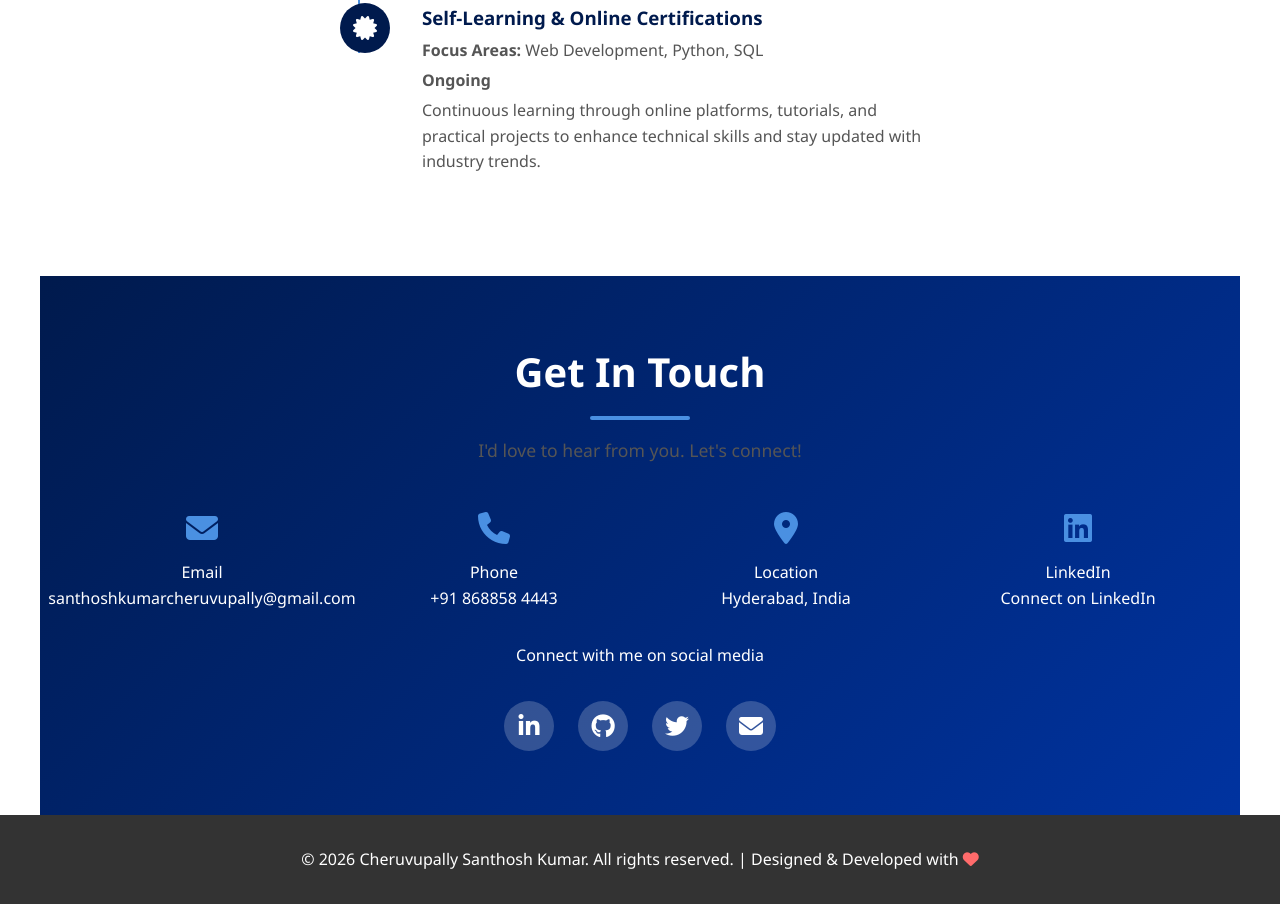
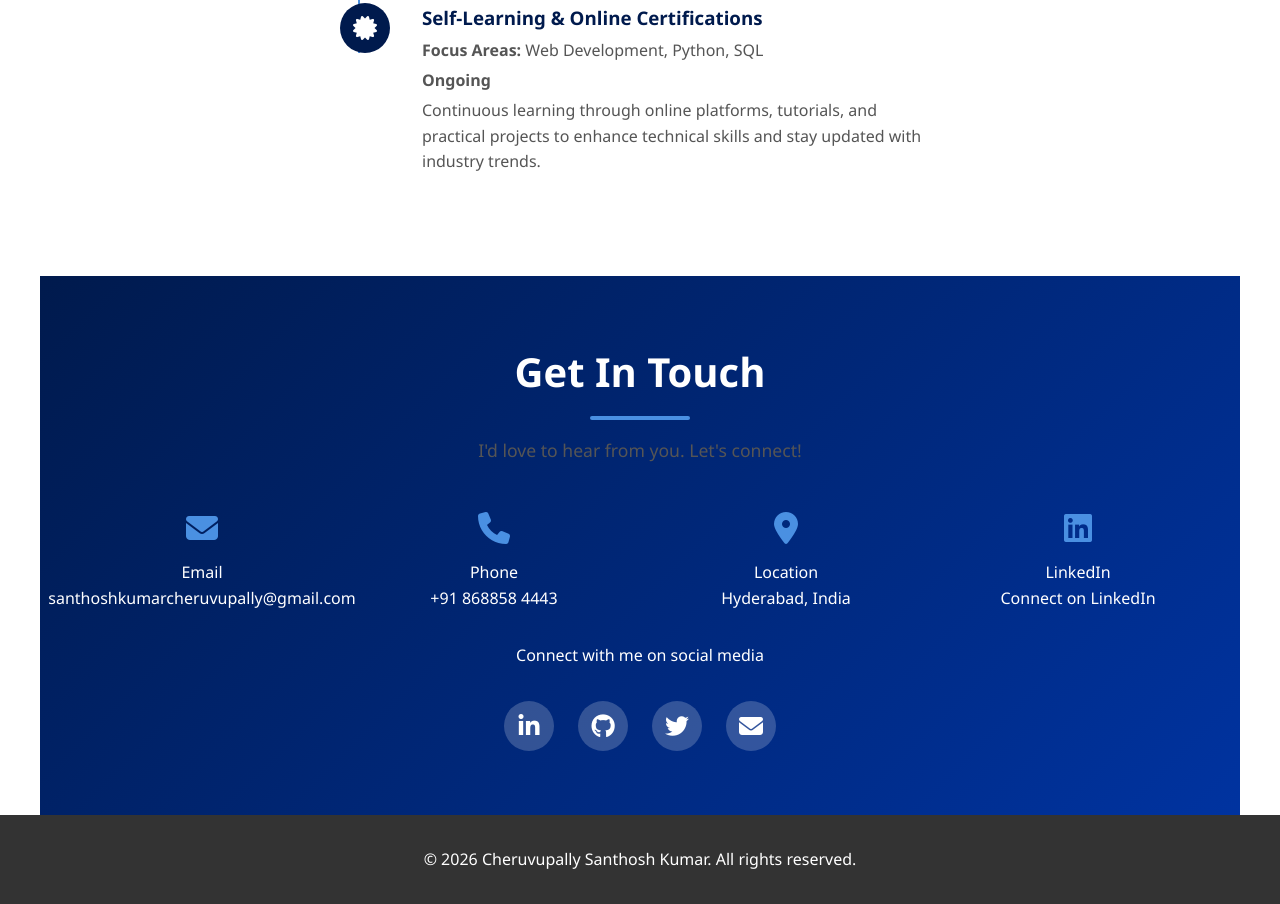
Before and after one commit to santhoshkumarcheruvupally/port, a plain HTML site: page index.html in a window 1280 px wide. Shown: the part 5421-6325 px from the top of the page. Drawn offline with Linux system fonts and the light colour scheme.

Commit message:
First update

```diff
--- a/index.html
+++ b/index.html
@@ -1140,7 +1140,7 @@
 
     <!-- Footer -->
     <footer>
-        <p>&copy; 2026 Cheruvupally Santhosh Kumar. All rights reserved. | Designed & Developed with <i class="fas fa-heart" style="color: #ff6b6b;"></i></p>
+        <p>&copy; 2026 Cheruvupally Santhosh Kumar. All rights reserved.</p>
     </footer>
 
     <script>
```
